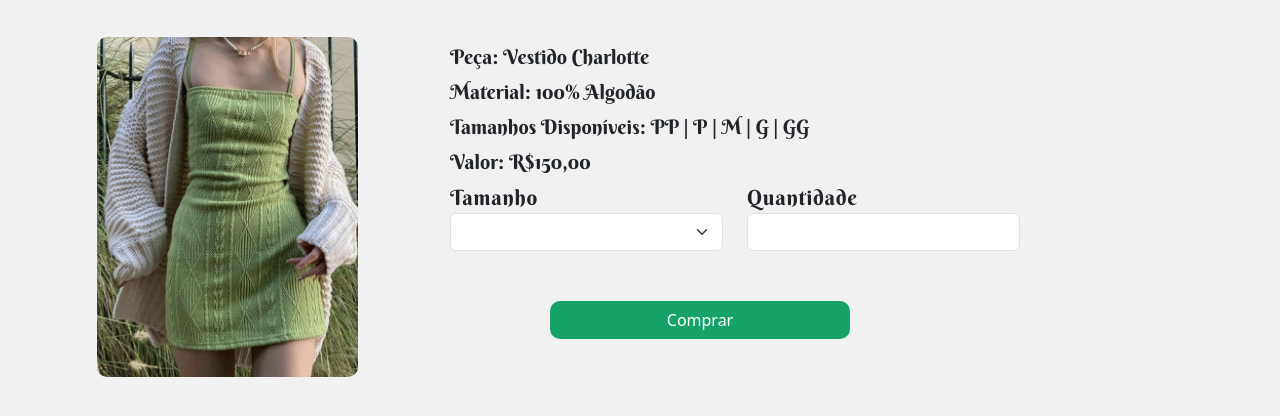
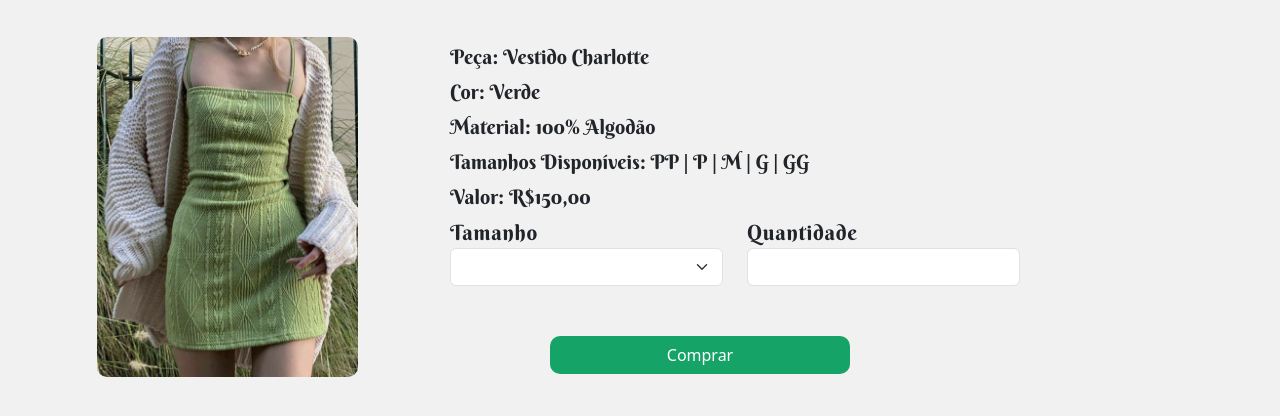
Before and after one commit to eduardabenevenutti77/use_bella, a plain HTML site: page subpg.html in a window 1280 px wide. Shown: the part 254-670 px from the top of the page. Drawn offline with nearby package versions, Linux system fonts and the light colour scheme; files whose address does not match are found by name.

Commit message:
update text

```diff
--- a/subpg.html
+++ b/subpg.html
@@ -46,6 +46,7 @@
             </div>
             <div class="col-md-6">
                 <p class="text">Peça: Vestido Charlotte</p>
+                <p class="text">Cor: Verde</p>
                 <p class="text">Material: 100% Algodão</p>
                 <p class="text">Tamanhos Disponíveis: PP | P | M | G | GG</p>
                 <p class="text">Valor: R$150,00</p>
```
